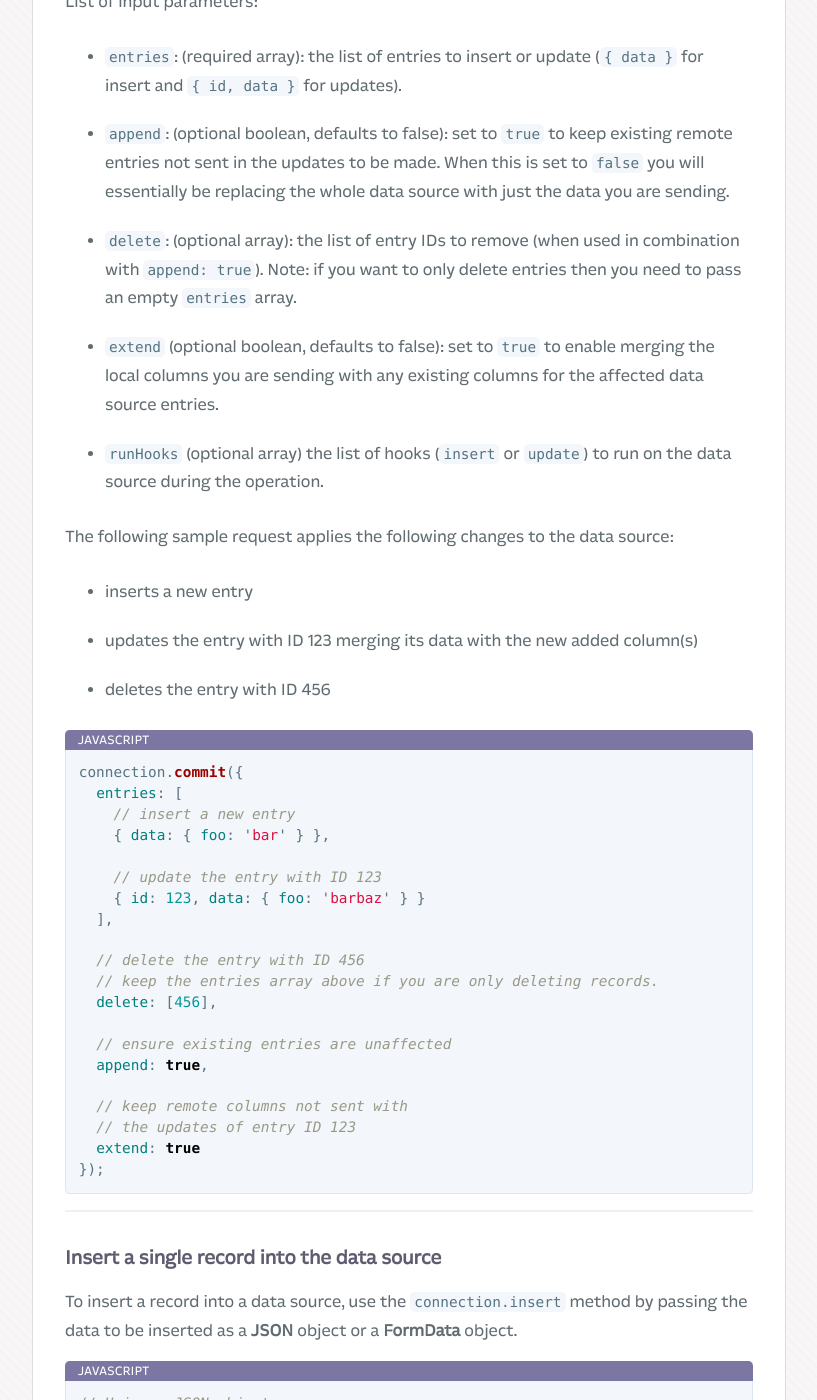
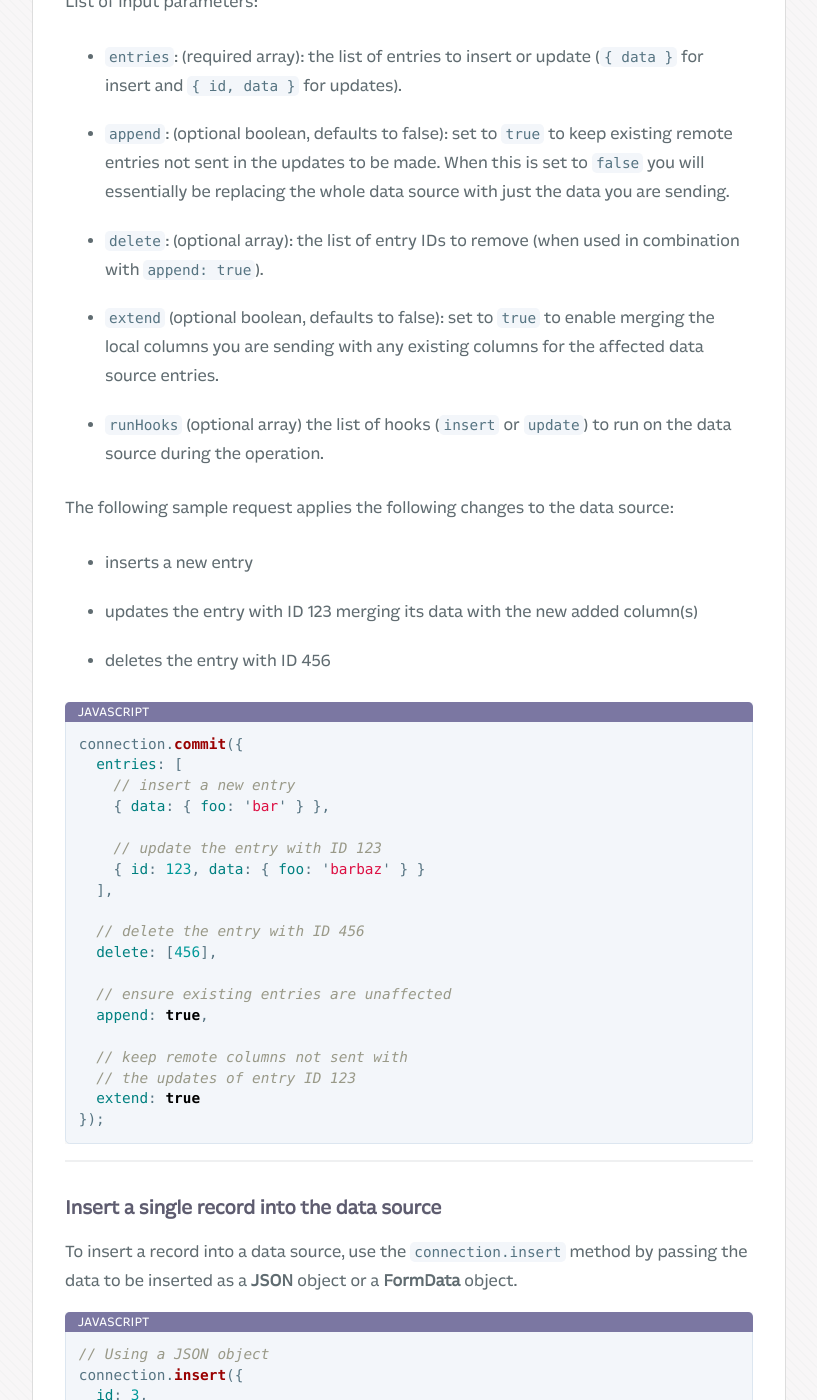
Before and after one commit to Fliplet/fliplet-cli, a Jekyll site: the page built from docs/API/fliplet-datasources.md, in a window 1280 px wide and 1400 px high, scrolled down 8263 px. Shown: the whole window, without its empty margins (254-1071 px from the left). Built offline with Jekyll 4.4.1, drawn with Linux system fonts in a browser that asks for light colours; nearby versions of some CDN libraries; our own code applies the rules of GitHub Pages for plain Markdown files; library files that are not in the unit come from our copies; comment, search, counter and statistics services are not loaded; a style sheet for code colours, icons or effects is not loaded.

Commit message:
Revert "Update fliplet-datasources.md (#159)"
This reverts commit 8b462988da5b03f3e9add89a58a1c700820d19b7.

```diff
--- a/docs/API/fliplet-datasources.md
+++ b/docs/API/fliplet-datasources.md
@@ -301,7 +301,7 @@ Use `connection.commit(Array)` to commit more than one change at once to a data
 List of input parameters:
   - `entries`: (required array): the list of entries to insert or update (`{ data }` for insert and `{ id, data }` for updates).
   - `append`: (optional boolean, defaults to false): set to `true` to keep existing remote entries not sent in the updates to be made. When this is set to `false` you will essentially be replacing the whole data source with just the data you are sending.
-  - `delete`: (optional array): the list of entry IDs to remove (when used in combination with `append: true`). Note: if you want to only delete entries then you need to pass an empty `entries` array.
+  - `delete`: (optional array): the list of entry IDs to remove (when used in combination with `append: true`).
   - `extend` (optional boolean, defaults to false): set to `true` to enable merging the local columns you are sending with any existing columns for the affected data source entries.
   - `runHooks` (optional array) the list of hooks (`insert` or `update`) to run on the data source during the operation.
 
@@ -321,7 +321,6 @@ connection.commit({
   ],
 
   // delete the entry with ID 456
-  // keep the entries array above if you are only deleting records.
   delete: [456],
 
   // ensure existing entries are unaffected
```
